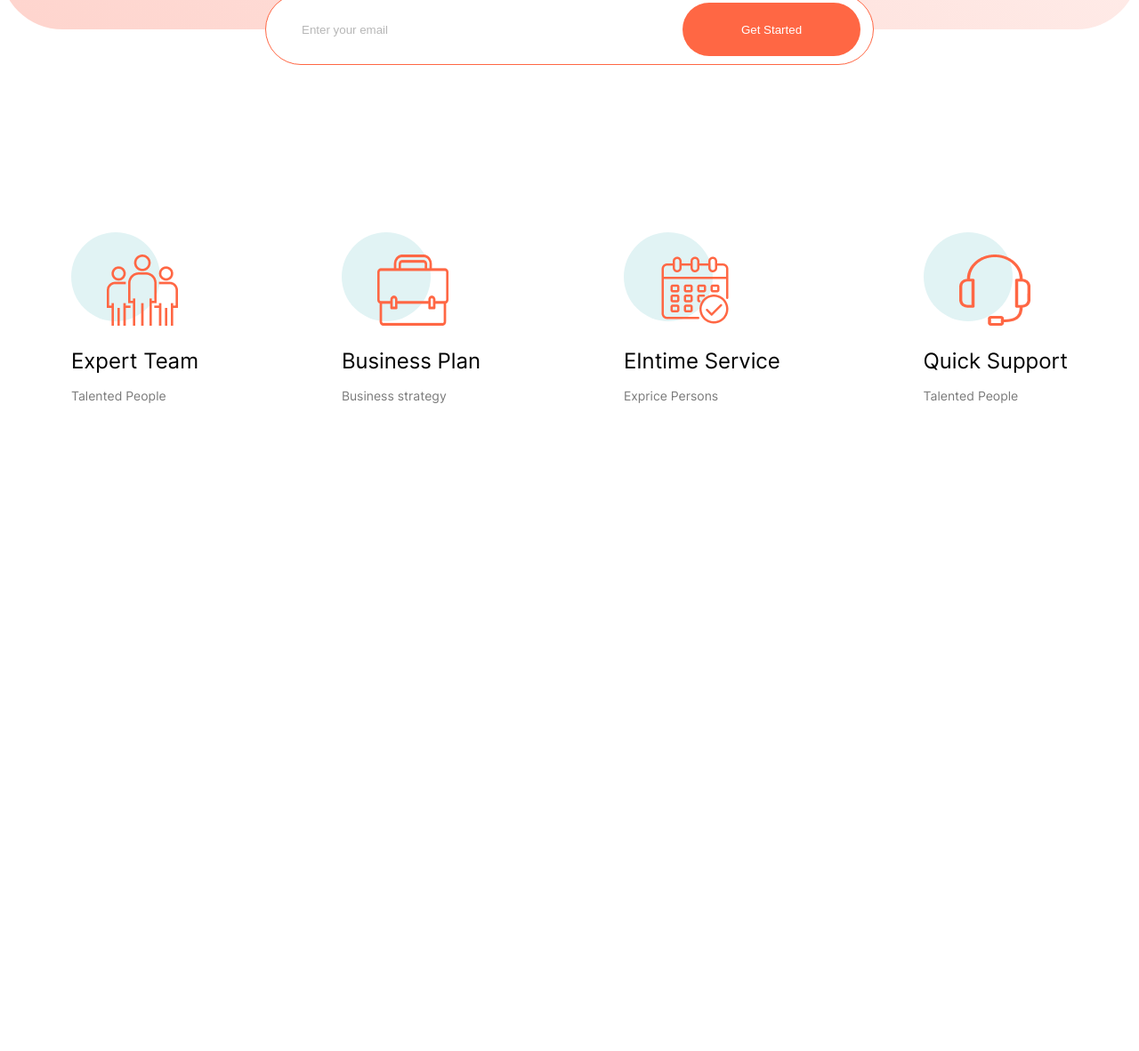
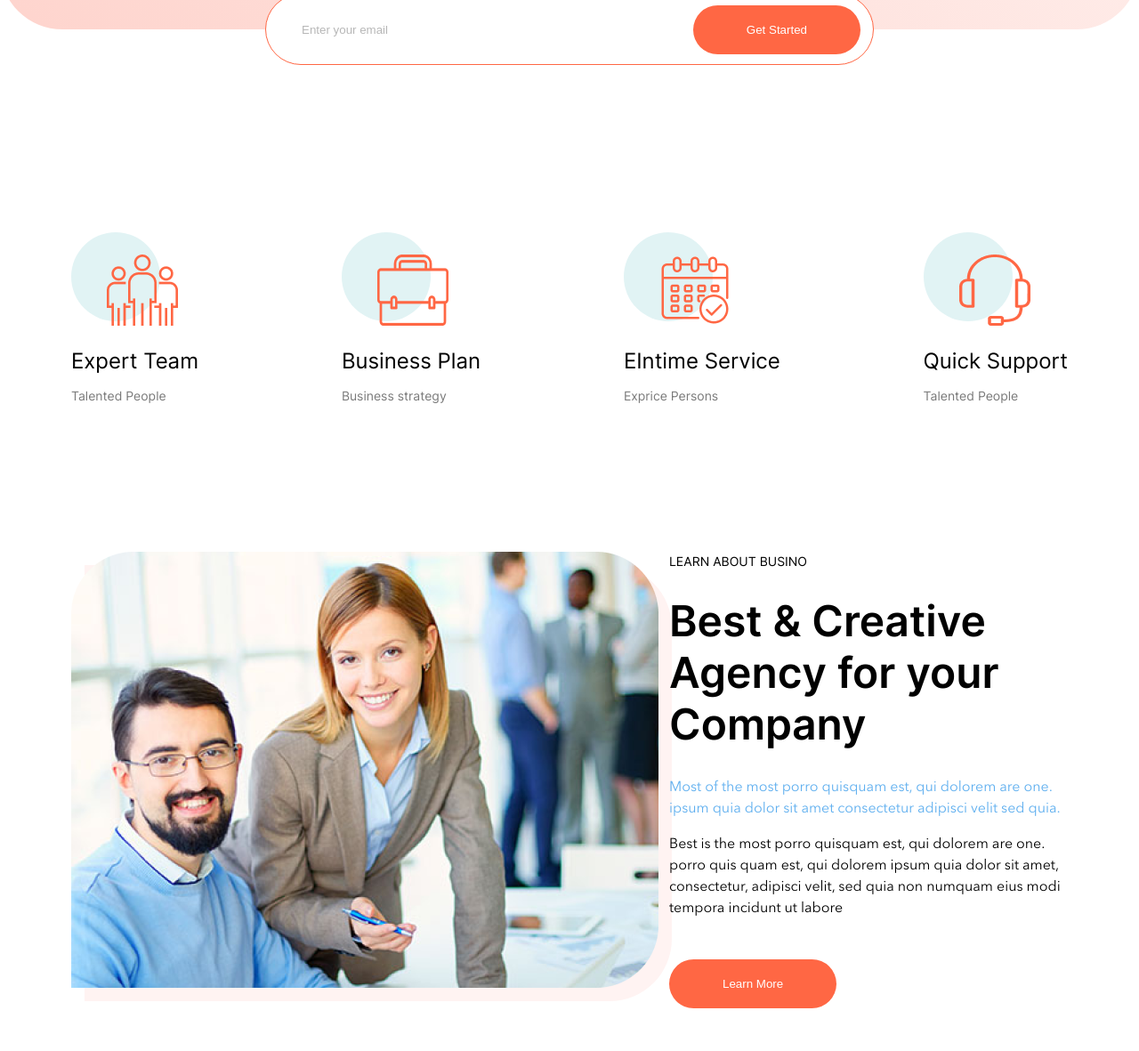
Before and after one commit to dworker863/Dudeshape, a website: page assets/index.html in a window 1280 px wide. Shown: the part 827-2008 px from the top of the page at 89% size. Before the commit the page ends 1480 px from the top, so only its background shows below. Drawn offline with Linux system fonts and the light colour scheme; files whose address does not match are found by name.

Commit message:
Desktop. Added about section

```diff
--- a/assets/index.html
+++ b/assets/index.html
@@ -33,7 +33,7 @@
               <li class="menu__item"><a href="">Blog</a></li>
             </ul>
           </nav>
-          <div class="btn start-btn">
+          <div class="start-btn">
             <div class="start-btn__rectangle"></div>
             <div class="start-btn__rectangle"></div>
             <span class="start-btn__text">Get Started</span>
@@ -52,51 +52,70 @@
           <div class="header-info_right">
             <img src="images/header-bg1.png " class="header-info__bg1"></img>
             <img src="images/header-bg2.png " class="header-info__bg2"></img>
-            <img src="images/header-photo.png " class="header-info__photo"></img>
+            <img src="images/header-photo.png " class="header-info__photo" alt="Our Team"></img>
           </div>
         </div>
         <div class="callback">
           <form action="" class="callback-form">
             <input type="email" class="email" name="email" placeholder="Enter your email">
-            <button class="submit">Get Started</button>
+            <button class="btn submit">Get Started</button>
           </form>
         </div>
       </div>
     </header>
+    <div class="container">
       <section class="benefits">
-      <div class="container">
-        <div class="benefits__wrapper">
         <div class="benefits__item">
           <div class="benefits__icon">
-              <img src="images/team.png" alt="" class="icon">
+            <img src="images/team.png" alt="Team icon" class="icon">
           </div>
           <h2 class="benefits__title">Expert Team</h2>
           <p class="benefits__desc">Talented People</p>
         </div>
         <div class="benefits__item">
           <div class="benefits__icon">
-              <img src="images/plan.png" alt="" class="icon">
+            <img src="images/plan.png" alt="Plan icon" class="icon">
           </div>
           <h2 class="benefits__title">Business Plan</h2>
           <p class="benefits__desc">Business strategy</p>
         </div>
         <div class="benefits__item">
           <div class="benefits__icon">
-              <img src="images/service.png" alt="" class="icon">
+            <img src="images/service.png" alt="Service icon" class="icon">
           </div>
           <h2 class="benefits__title">EIntime Service</h2>
           <p class="benefits__desc">Exprice Persons</p>
         </div>
         <div class="benefits__item">
           <div class="benefits__icon">
-              <img src="images/support.png" alt="" class="icon">
+            <img src="images/support.png" alt="Support icon" class="icon">
           </div>
           <h2 class="benefits__title">Quick Support</h2>
           <p class="benefits__desc">Talented People</p>
         </div>
+      </section>
+      <section class="about">
+        <div class="about__photo">
+          <img src="images/about-photo.png" alt="Busino">
         </div>
+        <div class="about__desc">
+          <p class="about__tag">
+            learn about busino
+          </p>
+          <h2 class="about__title">
+            Best & Creative Agency for your Company
+          </h2>
+          <div class="about__desc">
+            <p class="about__desc-blue">Most of the most porro quisquam est, qui dolorem are one. ipsum quia dolor sit amet consectetur adipisci velit sed quia.
+            </p>
+            <p class="about__desc-grey">
+              Best is the most porro quisquam est, qui dolorem are one. porro quis quam est, qui dolorem ipsum quia dolor sit amet, consectetur, adipisci velit, sed quia non numquam eius modi tempora incidunt ut labore
+            </p>
+          </div>
+          <button class="btn about__btn">Learn More</button>
         </div>
       </section>
+    </div>
   </body>
   <script src="js/scripts.min.js"></script>
 </html>
--- a/assets/scss/_media.scss
+++ b/assets/scss/_media.scss
@@ -116,7 +116,7 @@
     transform: translate(-316px);
   }
 
-  .benefits__wrapper {
+  .benefits {
     display: grid;
     grid-template-columns: 1fr 1fr;
     grid-template-rows: 1fr 1fr;
@@ -207,7 +207,7 @@
     transform: translate(-200px);
   }
 
-  .benefits__wrapper {
+  .benefits {
     grid-template-columns: 1fr;
     grid-template-rows: 1fr 1fr 1fr 1fr;
     padding-top: 100px;
@@ -215,6 +215,18 @@
 
   .benefits__item {
     margin-bottom: 80px;
+  }
+
+  .benefits__icon {
+    margin-left: 20px;
+  }
+
+  .benefits__title {
+    text-align: center;
+  }
+
+  .benefits__desc {
+    text-align: center;
   }
 }
 
--- a/assets/scss/styles.scss
+++ b/assets/scss/styles.scss
@@ -255,24 +255,23 @@ body {
   }
 }
 
-.submit {
-  position: absolute;
-  top: 10px;
-  right: 15px;
-  width: 200px;
-  height: 60px;
+.btn {
+  padding: 20px 60px;
   cursor: pointer;
   border-radius: 46px;
   background-color: #ff6744;
   color: #fff;
 }
 
+.submit {
+  position: absolute;
+  top: 13px;
+  right: 15px;
+}
+
 .benefits {
   font-family: Inter, serif;
   font-weight: 400;
-}
-
-.benefits__wrapper {
   position: relative;
   display: flex;
   justify-content: space-between;
@@ -308,4 +307,51 @@ body {
   line-height: 22px;
 }
 
+.about {
+  position: relative;
+  display: grid;
+  grid-template-columns: 60% 40%;
+  font-family: Avenir, serif;
+  font-weight: 400;
+}
+
+.about__photo::before {
+  content: '';
+  position: absolute;
+  z-index: -1;
+  top: 15px;
+  left: 15px;
+  width: 660px;
+  height: 490px;
+  background-color: #fff3f2;
+  border-top-right-radius: 70px;
+  border-bottom-right-radius: 70px;
+}
+
+.about__desc {
+  margin-bottom: 45px;
+}
+
+.about__tag {
+  margin-top: 0;
+  margin-bottom: 28px;
+  font-family: Inter, serif;
+  font-weight: 400;
+  text-transform: uppercase;
+  font-size: 14px;
+}
+
+.about__title {
+  margin-top: 0;
+  margin-bottom: 30px;
+  font-family: Inter, serif;
+  font-weight: 600;
+  font-size: 48px;
+  line-height: 58px;
+}
+
+.about__desc-blue {
+  color: #5fafef;
+}
+
 @import 'media';
```
Also changed, not shown: assets/css/styles.min.css, assets/images/about-photo.png (added). Lines whose indentation alone changed are shown as unchanged.
